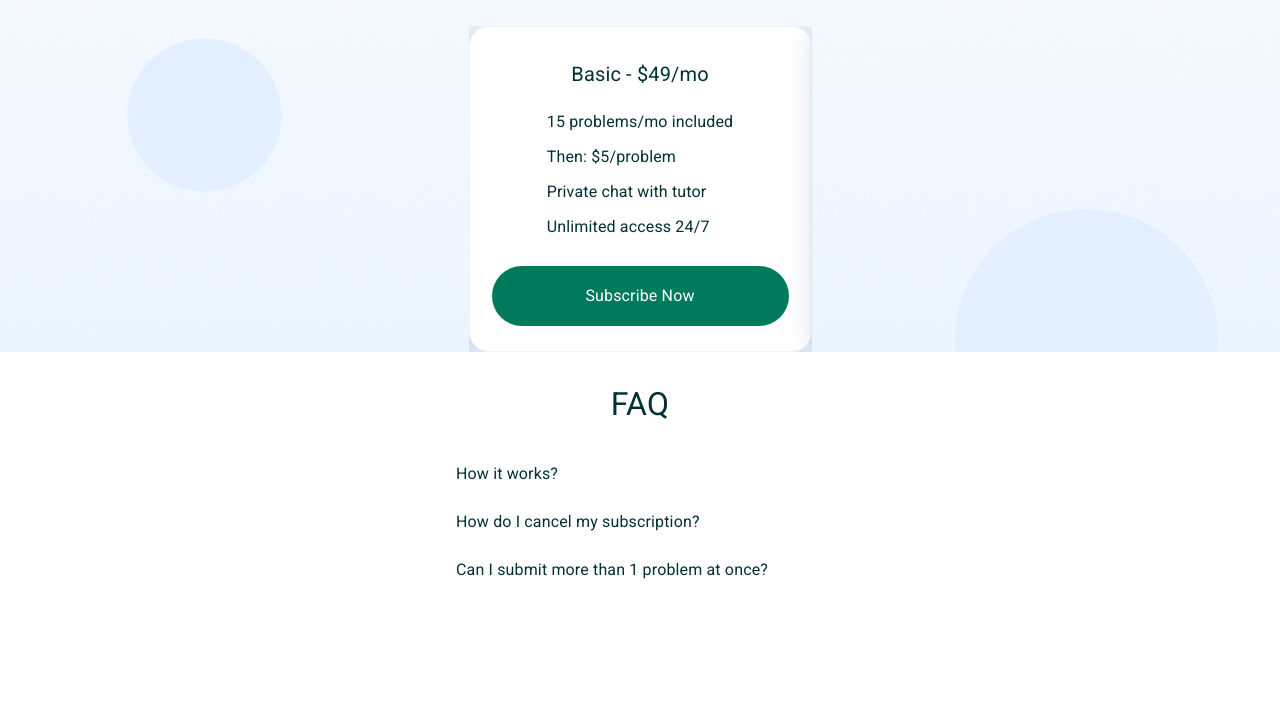
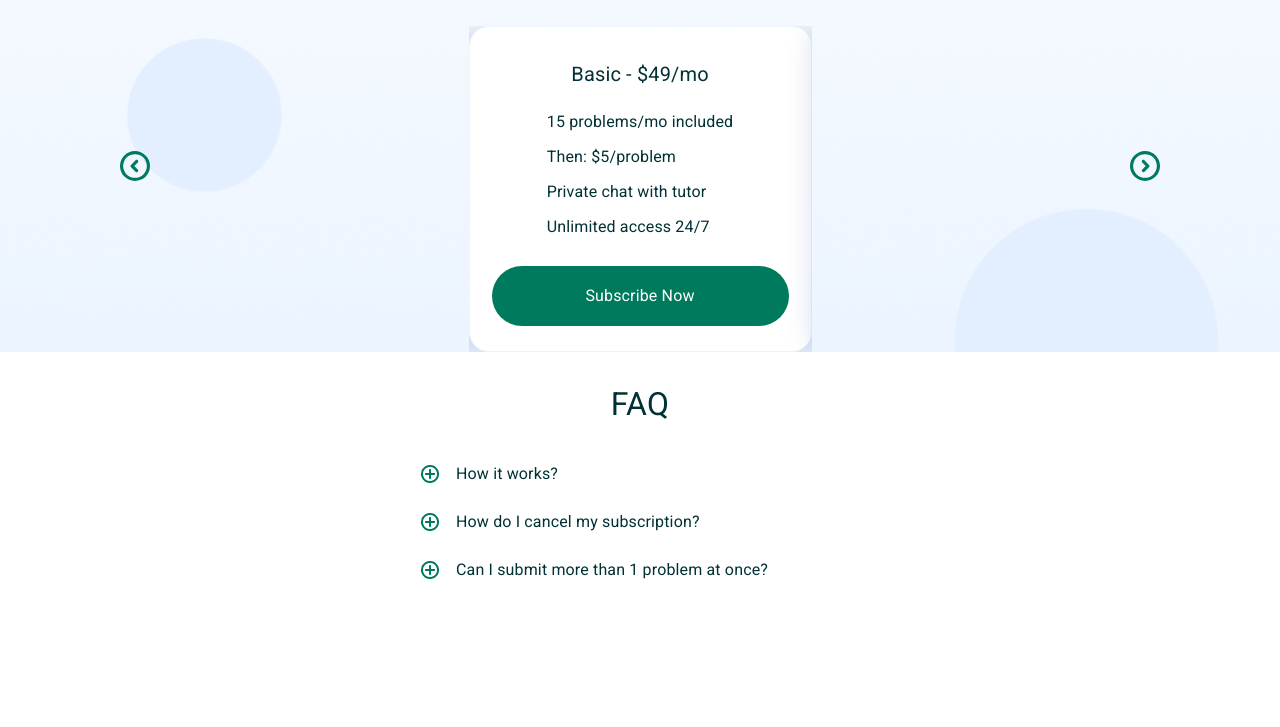
Before and after one commit to tochynskyi/Nerdify, a website: page #src/index.html in a window 1280 px wide. Shown: the part 3048-3775 px from the top of the page. Drawn offline with nearby package versions, Linux system fonts and the light colour scheme; files that its build step writes are made by us from their sources; files whose address does not match are found by name.

Commit message:
first commit

```diff
--- a/#src/scss/slider.scss
+++ b/#src/scss/slider.scss
@@ -22,14 +22,14 @@
 	}
 	.slick-arrow.slick-prev{
 		left: 0%;
-		// mask-image: url('/img/slider-arrow-left.svg');
-		mask-image: url('img/slider-arrow-left.svg');
+		mask-image: url('/img/slider-arrow-left.svg');
+
 		background-color: #007a5c;
 	}
 	.slick-arrow.slick-next{
 		right: 0%;
-		// mask-image: url('/img/slider-arrow-right.svg');
-		mask-image: url('img/slider-arrow-right.svg');
+		mask-image: url('/img/slider-arrow-right.svg');
+
 		background-color: #007a5c;
 	}
 }
--- a/#src/scss/style.scss
+++ b/#src/scss/style.scss
@@ -329,8 +329,7 @@ box-shadow: 0px 0px 29px 1px rgba(0, 122, 92, 0.7);
 // Основний блок>===========================================================================
 .checklist {
 	position: relative;
-	// background-image: url(/img/checklistBG.png);
-	background-image: url(img/checklistBG.png);
+	background-image: url(/img/checklistBG.png);
 	background-repeat: no-repeat;
 	background-size: cover;
 	background-position: top center;
@@ -570,8 +569,7 @@ box-shadow: 0px 0px 29px 1px rgba(0, 122, 92, 0.7);
 			height: 18px;
 			left: 1px;
 			top: 3px;
-			background-image: url(img/list_plus.png);
-			// background-image: url(/img/list_plus.png);
+			background-image: url(/img/list_plus.png);
 			background-repeat: no-repeat;
 			background-size: contain;
 		}
```
Also changed, not shown: Nerdify/css/style.css, Nerdify/css/style.min.css, README.md.
